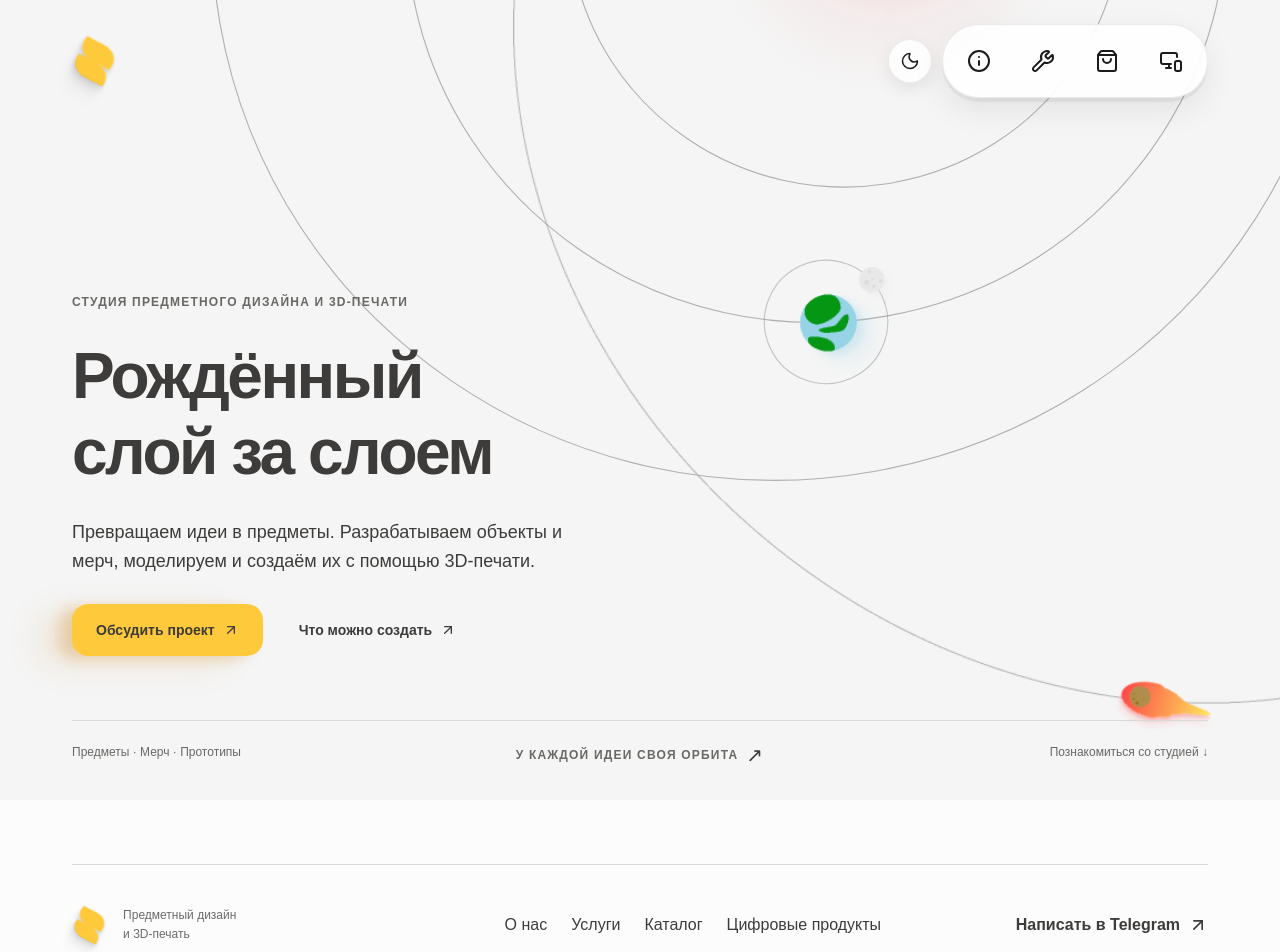
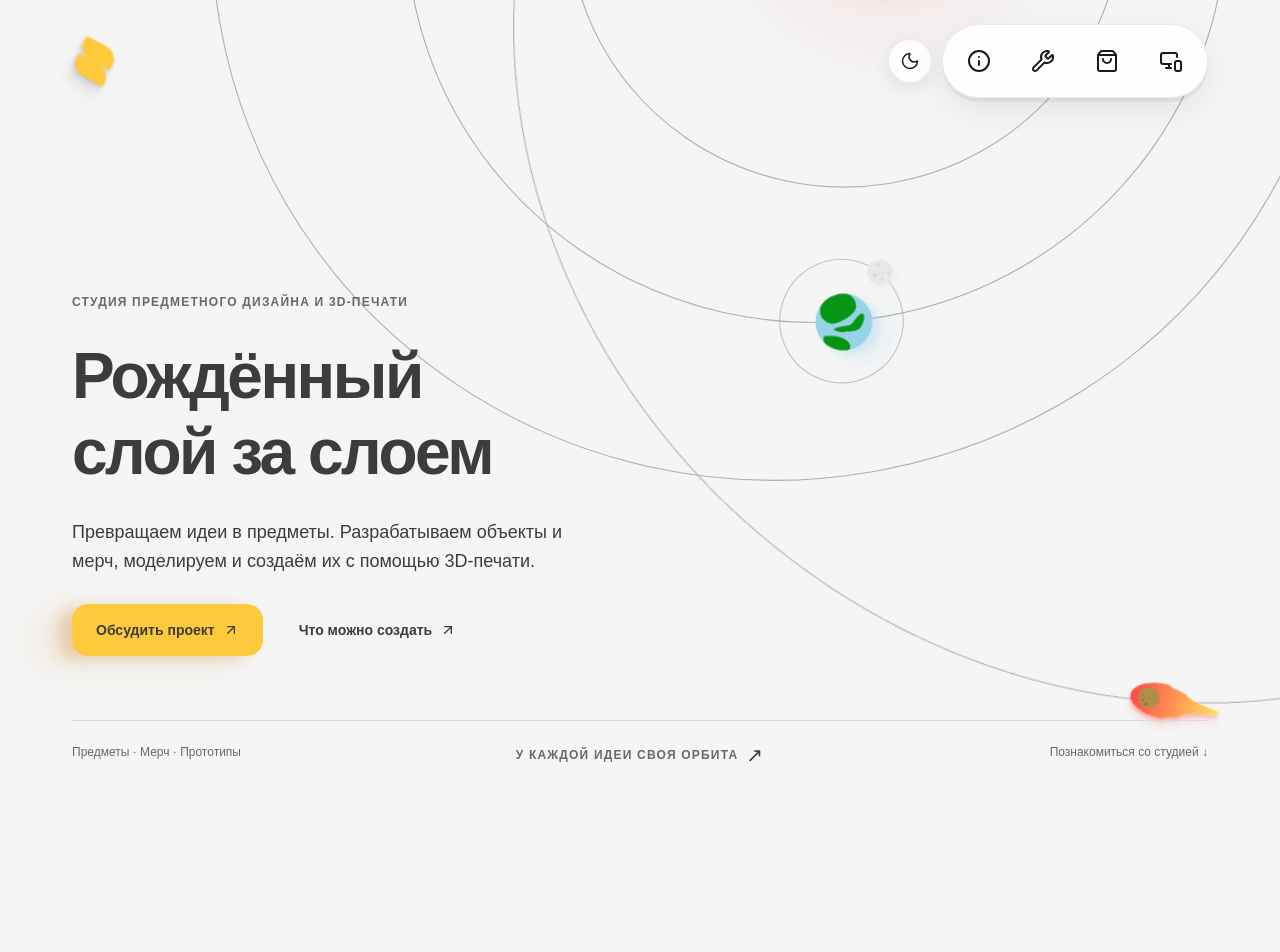
Before and after one commit to onix-fun/website, a React (Vite) app in the folder frontend/: page / in a window 1280 px wide. Shown: the top 952 px of the page. After the commit the page ends 800 px from the top, so only its background shows below. Built offline with nearby package versions, Linux system fonts and the light colour scheme.

Commit message:
fix(frontend): hide footer on home page

```diff
--- a/frontend/src/pages/layout/RootLayout.tsx
+++ b/frontend/src/pages/layout/RootLayout.tsx
@@ -1,16 +1,18 @@
-import { Outlet } from 'react-router'
+import { Outlet, useLocation } from 'react-router'
 import { Stack } from '@/common'
 import { AppHeader } from '@/features/header'
 import { Footer } from '@/features/footer'
 
 export function RootLayout() {
+  const isHomePage = useLocation().pathname === '/'
+
   return (
     <Stack direction="column" style={{ minHeight: '100svh' }}>
       <AppHeader />
       <Stack direction="column" style={{ flex: 1 }}>
         <Outlet />
       </Stack>
-      <Footer />
+      {!isHomePage && <Footer />}
     </Stack>
   )
 }
```
